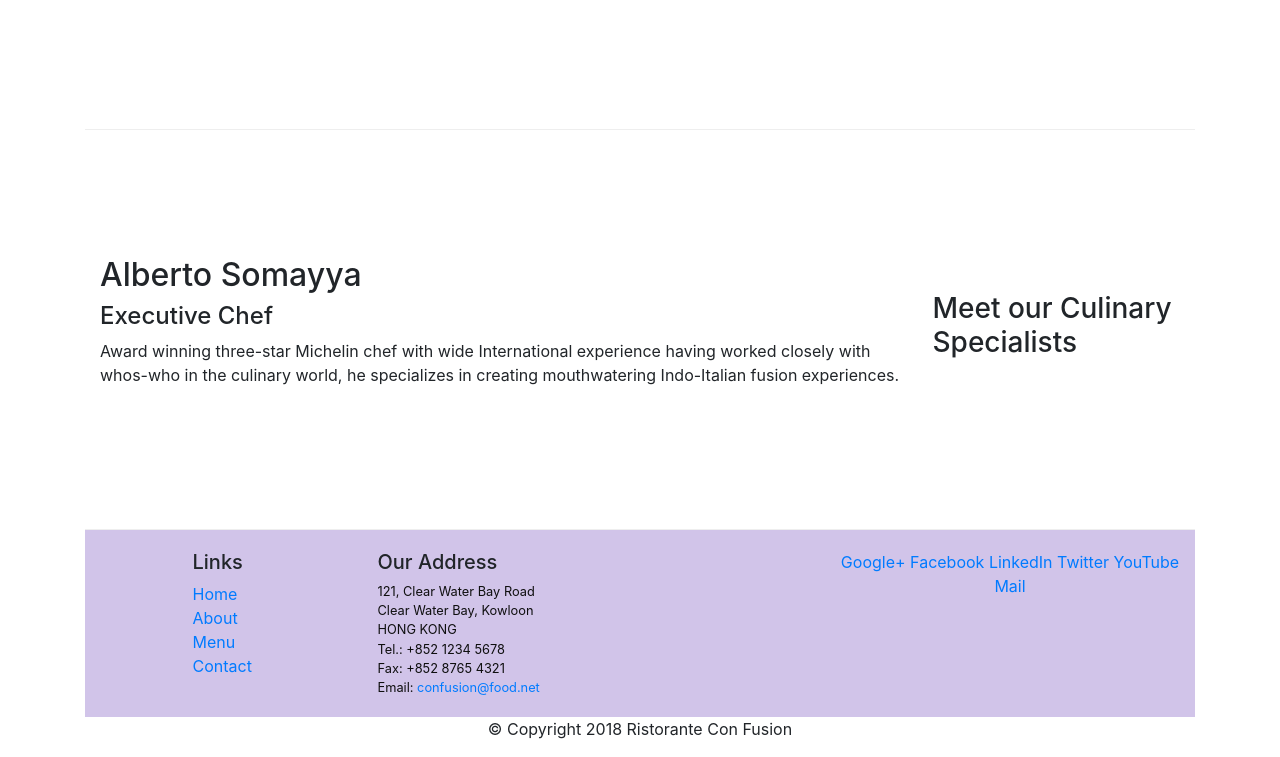
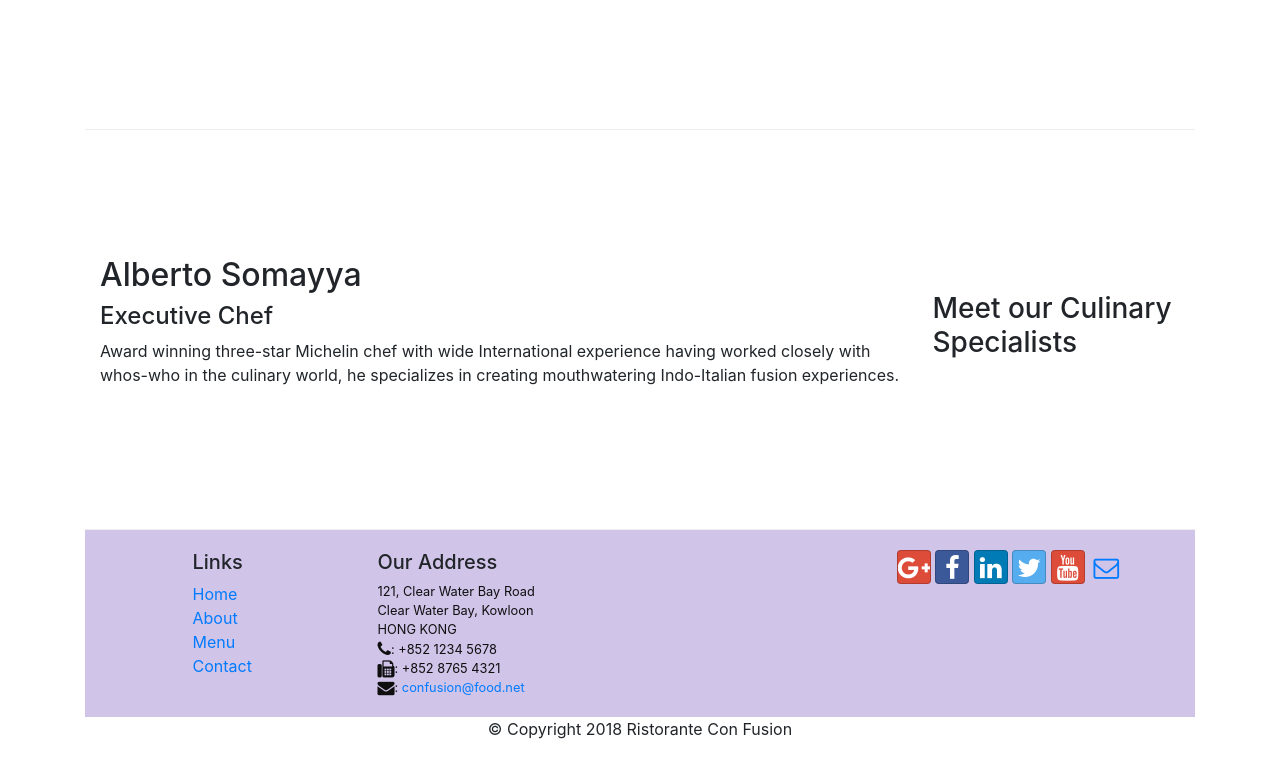
Before and after one commit to agravigupta/git-test, a website: page index.html in a window 1280 px wide. Shown: the part 1004-1761 px from the top of the page. Drawn offline with nearby package versions, Linux system fonts and the light colour scheme.

Commit message:
Icon Fonts

```diff
--- a/index.html
+++ b/index.html
@@ -9,6 +9,8 @@
 
         <!-- Bootstrap CSS -->
         <link rel="stylesheet" href="node_modules/bootstrap/dist/css/bootstrap.min.css">
+        <link rel="stylesheet" href="node_modules/font-awesome/css/font-awesome.min.css">
+        <link rel="stylesheet" href="node_modules/bootstrap-social/bootstrap-social.css">
         <link href="css/styles.css" rel="stylesheet">
     <title>Ristorante Con Fusion</title>
 </head>
@@ -22,10 +24,10 @@
             <a class="navbar-brand" href="./index.html">Ristorante Con Fusion</a>
             <div class="collapse navbar-collapse" id="Navbar">
                 <ul class="navbar-nav mr-auto">
-                    <l1 class="nav-item active"><a class="nav-link" href="#">Home</a></l1>
-                    <l1 class="nav-item"><a class="nav-link" href="./aboutus.html">About</a></l1>
-                    <l1 class="nav-item"><a class="nav-link" href="#">Menu</a></l1>
-                    <l1 class="nav-item"><a class="nav-link" href="#">Contact</a></l1>
+                    <l1 class="nav-item active"><a class="nav-link" href="#"><span class="fa fa-home fa-lg"></span> Home</a></l1>
+                    <l1 class="nav-item"><a class="nav-link" href="./aboutus.html"><span class="fa fa-info fa-lg"></span> About</a></l1>
+                    <l1 class="nav-item"><a class="nav-link" href="#"><span class="fa fa-list fa-lg"></span> Menu</a></l1>
+                    <l1 class="nav-item"><a class="nav-link" href="#"><span class="fa fa-address-card fa-lg"></span> Contact</a></l1>
                 </ul>
             </div>
 
@@ -96,19 +98,19 @@
 		              121, Clear Water Bay Road<br>
 		              Clear Water Bay, Kowloon<br>
 		              HONG KONG<br>
-		              Tel.: +852 1234 5678<br>
-		              Fax: +852 8765 4321<br>
-		              Email: <a href="mailto:confusion@food.net">confusion@food.net</a>
+		              <i class="fa fa-phone fa-lg"></i>: +852 1234 5678<br>
+		              <i class="fa fa-fax fa-lg"></i>: +852 8765 4321<br>
+		              <i class="fa fa-envelope fa-lg"></i>: <a href="mailto:confusion@food.net">confusion@food.net</a>
 		           </address>
                 </div>
                 <div class="col-12 col-sm-4">
                     <div class="text-center">
-                        <a href="http://google.com/+">Google+</a>
-                        <a href="http://www.facebook.com/profile.php?id=">Facebook</a>
-                        <a href="http://www.linkedin.com/in/">LinkedIn</a>
-                        <a href="http://twitter.com/">Twitter</a>
-                        <a href="http://youtube.com/">YouTube</a>
-                        <a href="mailto:">Mail</a>
+                        <a class="btn btn-social-icon btn-google" href="http://google.com/+"><i class="fa fa-google-plus"></i></a>
+                        <a class="btn btn-social-icon btn-facebook" href="http://www.facebook.com/profile.php?id="><i class="fa fa-facebook"></i></a>
+                        <a class="btn btn-social-icon btn-linkedin" href="http://www.linkedin.com/in/"><i class="fa fa-linkedin"></i></a>
+                        <a class="btn btn-social-icon btn-twitter" href="http://twitter.com/"><i class="fa fa-twitter"></i></a>
+                        <a class="btn btn-social-icon btn-google" href="http://youtube.com/"><i class="fa fa-youtube"></i></a>
+                        <a class="btn btn-social-icon" href="mailto:"><i class="fa fa-envelope-o"></i></a>
                     </div>
                 </div>
            </div>
--- a/package.json
+++ b/package.json
@@ -15,6 +15,8 @@
   },
   "dependencies": {
     "bootstrap": "^4.0.0",
+    "bootstrap-social": "^5.1.1",
+    "font-awesome": "^4.7.0",
     "jquery": "^3.3.1",
     "popper.js": "^1.12.9"
   }
```
Also changed, not shown: aboutus.html (+15 -13 lines), 1 other file.
